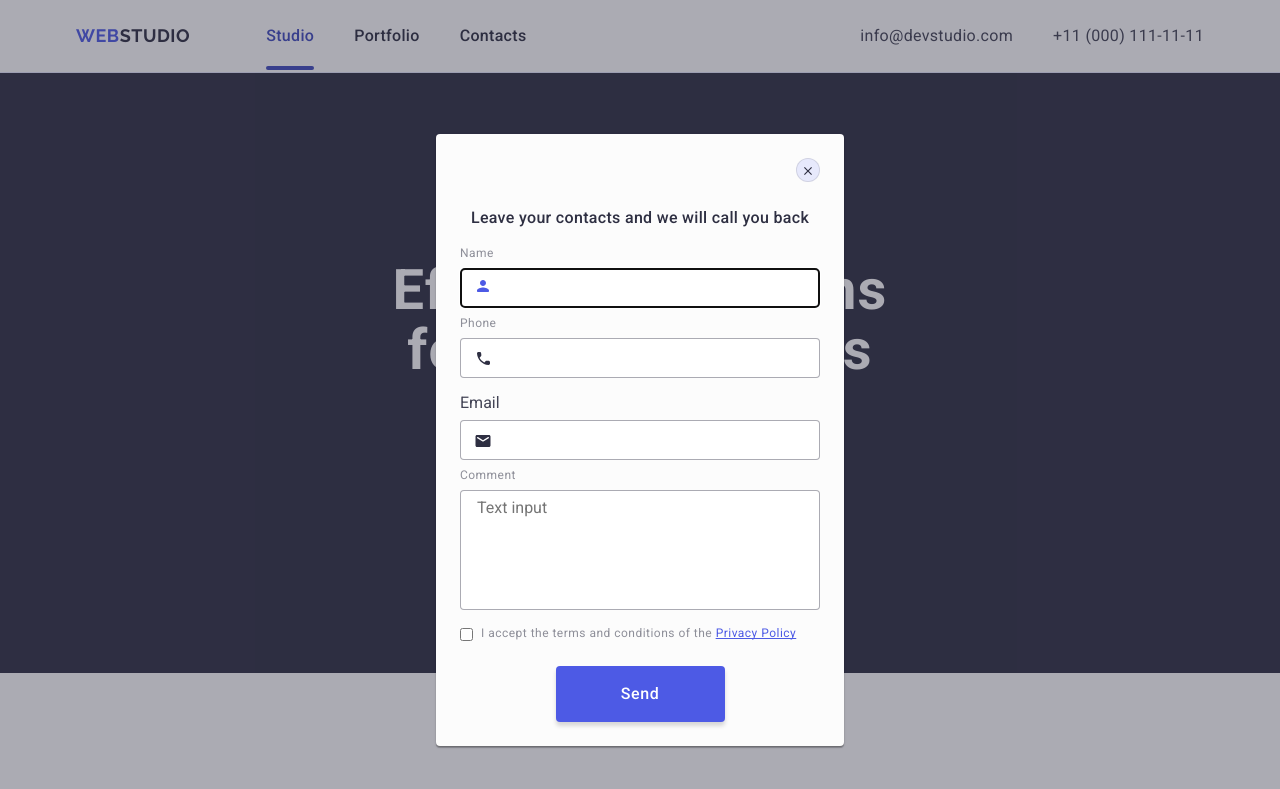
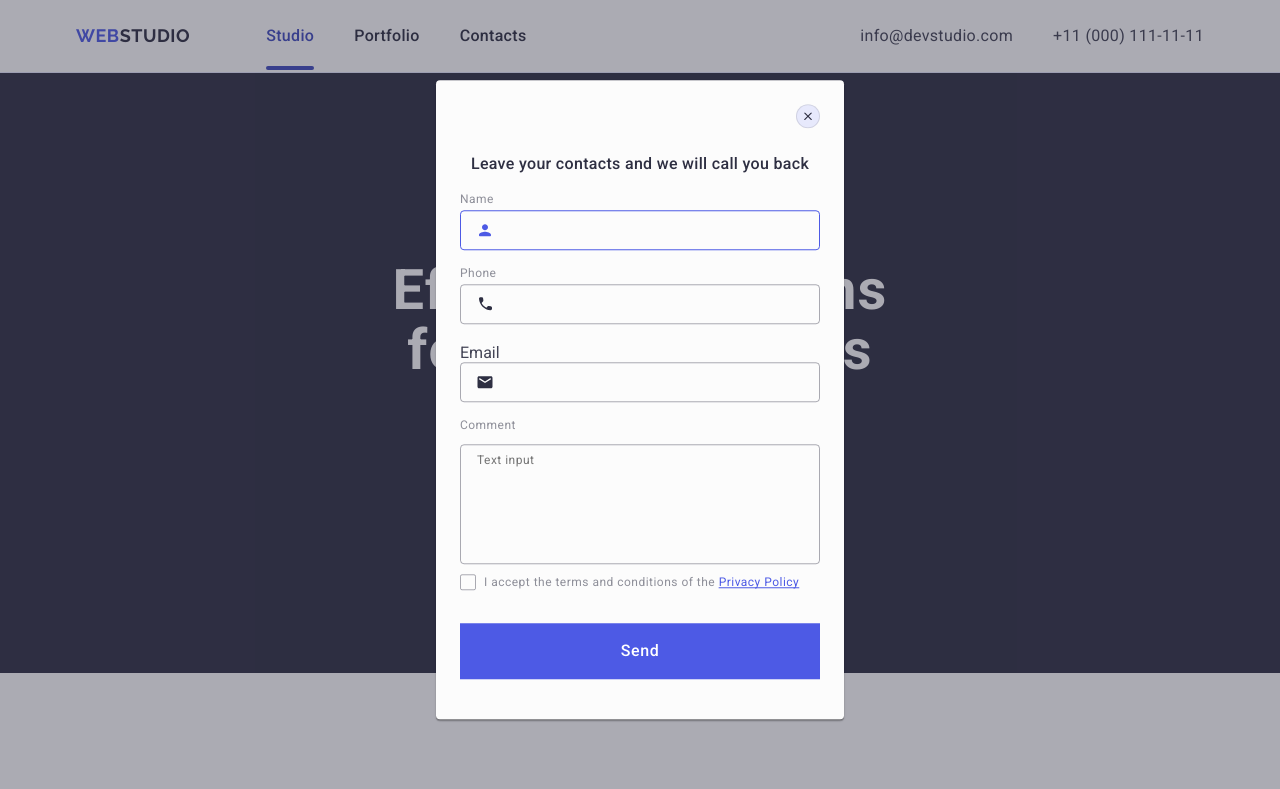
Before and after one commit to SergiyVitruk/goit-markup-hw-05, a plain HTML site: page index.html in a window 1280 px wide. Shown: the top 789 px of the page. Drawn offline with nearby package versions, Linux system fonts and the light colour scheme.

Commit message:
debuging

```diff
--- a/css/styles.css
+++ b/css/styles.css
@@ -492,6 +492,8 @@ button {
 }
 
 .email-subscribe {
+    color: #fff;
+    font-size: 12px;
     border: 1px solid #fff;
     border-radius: 4px;
     width: 264px;
@@ -504,15 +506,14 @@ button {
     padding-left: 16px;
 }
 
-input::placeholder {
+.email-subscribe::placeholder {
     color: #fff;
-    font-size: 12px;
 }
 
 .btn-subscribe {
     border-radius: 4px;
     padding: 8px 24px;
-    width: 165px;
+    min-width: 165px;
     height: 40px;
     background: #4d5ae5;
     font-weight: 500;
@@ -523,10 +524,12 @@ input::placeholder {
     display: flex;
     align-items: center;
     justify-content: center;
-    gap: 16px;
+    cursor: pointer;
+    border: none;
 }
 
 .icon-subscribe {
+    margin-left: 16px;
     fill: #fff;
 }
 
@@ -545,7 +548,7 @@ input::placeholder {
     align-items: center;
     opacity: 0;
     pointer-events: none;
-    transition: opacity 250ms cubic-bezier(0.4, 0, 0.2, 1);
+    transition: opacity 250ms cubic-bezier(0.4, 0, 0.2, 1), visibility 250ms cubic-bezier(0.4, 0, 0.2, 1);
 }
 
 .modal-overlay.is-open {
@@ -554,26 +557,30 @@ input::placeholder {
 }
 
 .modal {
-    margin-top: 80px;
+    position: absolute;
+    top: 50%;
+    left: 50%;
+    min-height: 584px;
+    transform: translate(-50%, -50%);
+    width: 408px;
+    transition: transform 250ms cubic-bezier(0.4, 0, 0.2, 1);
     background-color: #fcfcfc;
     border-radius: 4px;
-    width: 408px;
     box-shadow: 0 1px 1px 0 rgba(0, 0, 0, 0.14), 0 1px 3px 0 rgba(0, 0, 0, 0.12), 0 2px 1px 0 rgba(0, 0, 0, 0.2);
-    padding: 24px;
     overflow-y: auto;
     display: flex;
     flex-direction: column;
-}
-
-.close-form {
-    display: flex;
-    justify-content: flex-end;
+    padding: 72px 24px 24px 24px;
 }
 
 .close-form-btn {
+    position: absolute;
+    top: 24px;
+    right: 24px;
     width: 24px;
     height: 24px;
     border-radius: 50%;
+    display: flex;
     align-items: center;
     justify-content: center;
     background-color: #e7e9fc;
@@ -584,12 +591,20 @@ input::placeholder {
     margin-bottom: 24px;
 }
 
-.close-icon-container {
-    justify-content: center;
+.close-form-btn:hover,
+.close-form-btn:focus {
+    background-color: #404bbf;
+    border: none;
 }
 
 .close-form-icon {
+    transition: fill 250ms cubic-bezier(0.4, 0, 0.2, 1);
     fill: #2e2f42;
+}
+
+.close-form-btn:hover .close-form-icon,
+.close-form-btn:focus .close-form-icon {
+    fill: #ffffff;
 }
 
 .fb-form-txt {
@@ -613,86 +628,126 @@ input::placeholder {
     line-height: 1.17;
     letter-spacing: 0.04em;
     color: #8e8f99;
-    display: flex;
-    flex-direction: column;
-    gap: 4px;
+    display: block;
+    margin-bottom: 4px;
 }
 
 .form-input-design {
     border: 1px solid rgba(46, 47, 66, 0.4);
     border-radius: 4px;
-    width: 360px;
+    background-color: transparent;
     height: 40px;
-    padding: 8px 36px;
+    padding-left: 38px;
+    width: 100%;
+    outline: transparent;
+    transition: border-color 250ms cubic-bezier(0.4, 0, 0.2, 1);
+}
+
+.form-box {
+    position: relative;
+    margin-bottom: 8px;
 }
 
 .input-box {
     position: relative;
 }
 
-.input-icon {
-    fill: #2e2f42;
-    position: absolute;
-    top: 23%;
-    left: 4%;
-}
-
-.form-input-comment {
-    border: 1px solid rgba(46, 47, 66, 0.4);
-    border-radius: 4px;
-    width: 360px;
-    height: 120px;
-    resize: none;
-    padding: 8px 16px;
-}
-
-.pp-checkbox {
-    display: flex;
-    font-size: 12px;
-    line-height: 1.17;
-    letter-spacing: 0.04em;
-    color: #8e8f99;
-    gap: 8px;
-    margin-bottom: 24px;
-    align-items: center;
-}
-
-.privacy-policy {
-    line-height: 1.33;
-    text-decoration: underline;
-    text-decoration-skip-ink: none;
-    color: #4d5ae5;
-}
-
-.submit-fb-btn-design {
-    display: flex;
-    justify-content: center;
-}
-
-.submit-fb-btn {
-    border-radius: 4px;
-    padding: 16px 32px;
-    width: 169px;
-    height: 56px;
-    box-shadow: 0 4px 4px 0 rgba(0, 0, 0, 0.15);
-    background-color: #4d5ae5;
-    font-family: "Roboto", sans-serif;
-    font-weight: 500;
-    line-height: 1.5;
-    letter-spacing: 0.04em;
-    text-align: center;
-    color: #fff;
-    border: none;
-    cursor: pointer;
-}
-
-.form-input-design:hover  + svg,
-.form-input-design:focus + svg {
+.form-input-design:hover+svg,
+.form-input-design:focus+svg {
     fill: #4d5ae5;
 }
 
 .form-input-design:hover,
 .form-input-design:focus,
 .form-input-design:focus-within {
-    border: 1px solid #4d5ae5;
+    border-color: #4D5AE5;
 }
+
+.input-icon {
+    fill: #2e2f42;
+    position: absolute;
+    top: 50%;
+    left: 16px;
+    transform: translateY(-50%);
+    transition: fill 250ms cubic-bezier(0.4, 0, 0.2, 1);
+}
+
+.textarea-box {
+    margin-bottom: 16px;
+}
+
+
+.form-input-comment {
+    border-radius: 4px;
+    width: 100%;
+    height: 120px;
+    resize: none;
+    font-size: 12px;
+    line-height: 1.17;
+    letter-spacing: 0.04em;
+    color: rgba(46, 47, 66, 0.4);
+    border: 1px solid rgba(46, 47, 66, 0.4);
+    background-color: transparent;
+    padding: 8px 16px;
+    outline: transparent;
+    transition: border-color 250ms cubic-bezier(0.4, 0, 0.2, 1);
+}
+
+.form-input-comment:hover,
+.form-input-comment:focus,
+.form-input-comment:focus-within {
+    border-color: #4D5AE5;
+}
+
+.pp-checkbox {
+    margin-bottom: 24px;
+}
+
+.user-privacy {
+    font-size: 12px;
+    line-height: 1.17;
+    letter-spacing: 0.04em;
+    color: #8e8f99;
+}
+
+.policy-design {
+    width: 16px;
+    height: 16px;
+    border: 1px solid rgba(46, 47, 66, 0.4);
+    border-radius: 2px;
+    transition: background-color 250ms cubic-bezier(0.4, 0, 0.2, 1), border 250ms cubic-bezier(0.4, 0, 0.2, 1), fill 250ms cubic-bezier(0.4, 0, 0.2, 1);
+    display: inline-flex;
+    align-items: center;
+    justify-content: center;
+    fill: transparent;
+    margin-right: 8px;
+}
+
+.input:checked+label>span {
+    background-color: #404bbf;
+    fill: #F4F4FD;
+    border: none;
+}
+
+.policy-link-design {
+    color: #4d5ae5;
+    line-height: 1.33333;
+    text-decoration: underline;
+    text-decoration-skip-ink: none;
+}
+
+.submit-fb-btn {
+    display: block;
+    min-width: 169px;
+    height: 56px;
+    font-family: "Roboto", sans-serif;
+    font-style: 16px;
+    font-weight: 500;
+    line-height: 1.5;
+    letter-spacing: 0.04em;
+    color: #fff;
+    cursor: pointer;
+    background-color: #4d5ae5;
+    border: none;
+    transition: background-color 250ms cubic-bezier(0.4, 0, 0.2, 1);
+}
--- a/index.html
+++ b/index.html
@@ -417,65 +417,6 @@
         </div>
       </section>
     </main>
-    <div class="modal-overlay is-open">
-      <div class="modal">
-        <div class="close-form">
-          <button class="close-form-btn" type="button">
-            <svg class="close-form-icon" width="8" height="8">
-              <use href="./images/icons.svg#icon-close"></use>
-            </svg>
-          </button>
-        </div>
-        <p class="fb-form-txt">Leave your contacts and we will call you back</p>
-        <form class="fb-form">
-          <label class="label-name">Name</label>
-          <div class="input-box">
-            <input
-              class="form-input-design"
-              type="text"
-              name="name"
-              autofocus
-            />
-            <svg class="input-icon" width="18" height="18">
-              <use href="./images/icons.svg#icon-person"></use>
-            </svg>
-          </div>
-          <label class="label-name"> Phone</label>
-          <div class="input-box">
-            <input class="form-input-design" type="tel" name="phone" />
-            <svg class="input-icon" width="18" height="24">
-              <use href="./images/icons.svg#icon-phone"></use>
-            </svg>
-          </div>
-          <label class="label-name"></label>
-          Email
-          <div class="input-box">
-            <input class="form-input-design" type="email" name="email" />
-            <svg class="input-icon" width="18" height="24">
-              <use href="./images/icons.svg#icon-email"></use>
-            </svg>
-          </div>
-          <label class="label-name"> Comment</label>
-          <textarea
-            class="form-input-comment"
-            name="comment"
-            rows="10"
-            cols=""
-            placeholder="Text input"
-          ></textarea>
-        </form>
-        <div class="pp-checkbox">
-          <input type="checkbox" name="check" value="" />
-          <p>
-            I accept the terms and conditions of the
-            <a class="privacy-policy" href="">Privacy Policy</a>
-          </p>
-        </div>
-        <div class="submit-fb-btn-design">
-          <button class="submit-fb-btn" type="submit">Send</button>
-        </div>
-      </div>
-    </div>
     <footer class="footer-background">
       <div class="container footer-design">
         <div class="footer-inform">
@@ -523,11 +464,11 @@
         <div class="footer-subscribe">
           <p class="footer-links-txt">Subscribe</p>
           <form class="subscribe-form">
-            <label>
+            <label class="footer-label">
               <input
                 class="email-subscribe"
                 type="email"
-                name="email_address"
+                name="email-address"
                 placeholder="E-mail"
               />
             </label>
@@ -540,5 +481,83 @@
         </div>
       </div>
     </footer>
+    <div class="modal-overlay is-open">
+      <div class="modal">
+        <button class="close-form-btn" type="button">
+          <svg class="close-form-icon" width="8" height="8">
+            <use href="./images/icons.svg#icon-close"></use>
+          </svg>
+        </button>
+        <p class="fb-form-txt">Leave your contacts and we will call you back</p>
+        <form class="fb-form">
+          <div class="form-box">
+            <label class="label-name" name="user-name">Name</label>
+            <div class="input-box">
+              <input
+                class="form-input-design"
+                type="text"
+                name="user-name"
+                id="user-name"
+                autofocus
+              />
+              <svg class="input-icon" width="18" height="24">
+                <use href="./images/icons.svg#icon-person"></use>
+              </svg>
+            </div>
+          </div>
+          <div class="form-box">
+            <label class="label-name" name="phone">Phone</label>
+            <div class="input-box">
+              <input
+                class="form-input-design"
+                type="tel"
+                name="phone"
+                id="phone"
+              />
+              <svg class="input-icon" width="18" height="24">
+                <use href="./images/icons.svg#icon-phone"></use>
+              </svg>
+            </div>
+          </div>
+          <div class="form-box">
+            <label class="label-name" name="email"></label>
+            Email
+            <div class="input-box">
+              <input
+                class="form-input-design"
+                type="email"
+                name="email"
+                id="email"
+              />
+              <svg class="input-icon" width="18" height="24">
+                <use href="./images/icons.svg#icon-email"></use>
+              </svg>
+            </div>
+          </div class="textarea-box">
+            <label class="label-name" for="user-comment">Comment</label>
+            <textarea
+              class="form-input-comment"
+              name="user-comment"
+              id="user-comment"
+              placeholder="Text input"
+          ></textarea>
+          <div class="pp-checkbox">
+            <input class="visually-hidden" type="checkbox" name="user-privacy" value="true" id="user-privacy"/>
+            <label class="user-privacy" for="user-privacy">
+              <span class="policy-design">
+                <svg class="checkbox-check" width="10" height="8">
+                  <use href="./images/icons.svg#icon-check">
+                  </use>
+                </svg>
+              </span>I accept the terms and conditions of the
+              <a class="policy-link-design">
+                Privacy Policy
+              </a>
+            </label>
+          </div>
+          <button class="submit-fb-btn" type="submit">Send</button>
+        </form>
+      </div>
+    </div>
   </body>
 </html>
```
